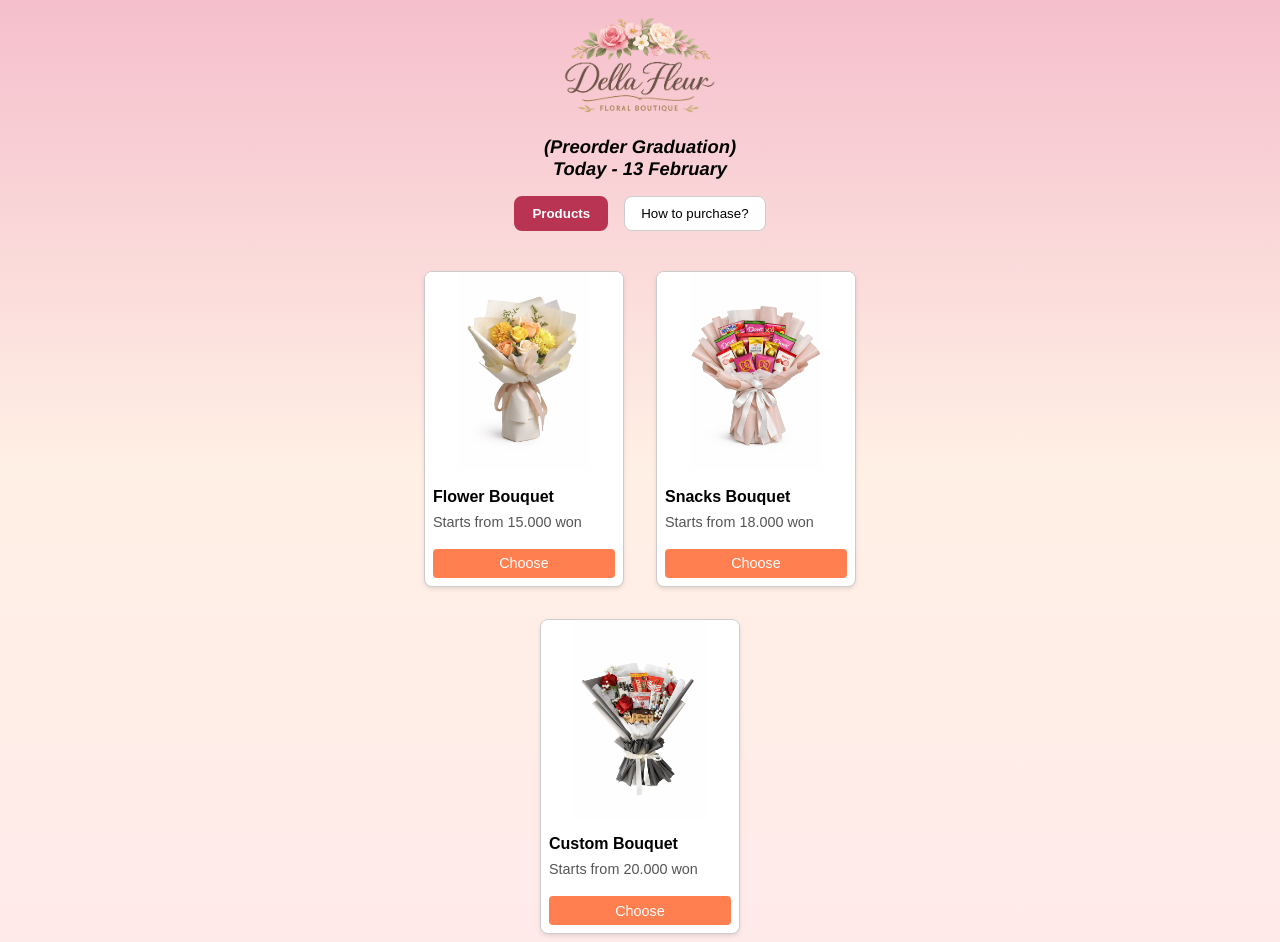
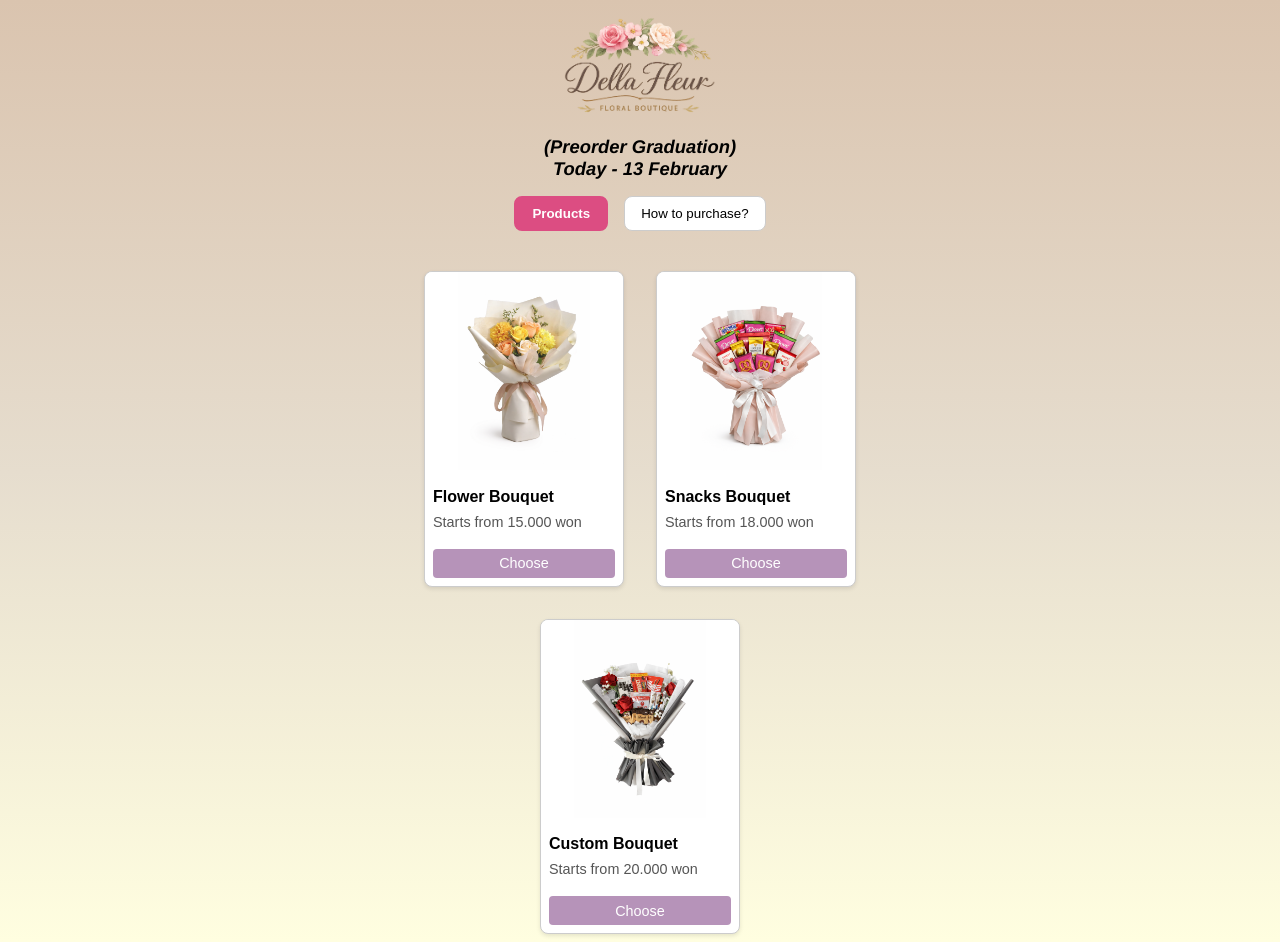
Before and after one commit to orenkeorenan/dellaFleur, a Next.js app: page / in a window 1280 px wide. Built offline with nearby package versions, Linux system fonts and the light colour scheme.

Commit message:
gajisfdjg

```diff
--- a/src/app/(main)/layout.js
+++ b/src/app/(main)/layout.js
@@ -5,7 +5,8 @@ export default function MainLayout({ children }) {
         <div
             style={{
                 minHeight: "100vh",
-                background: "linear-gradient(180deg, #F5BFCC 0%, #FFF0E5 50%, #FFEAEA 100%)",
+                background: "linear-gradient(180deg, #DAC4AF 0%, #E6DDCE 50%, #FFFEE0 100%)",
+                // backgroundColor:"#DAC4AF",
                 display: "flex",
                 flexDirection: "column",
                 fontFamily: "'Helvetica Neue', sans-serif",
--- a/src/app/components/Buttons/NavButtons.js
+++ b/src/app/components/Buttons/NavButtons.js
@@ -15,8 +15,8 @@ function NavButtons({ active, setActive }) {
             style={{
                 padding: '0.5rem 1rem',
                 borderRadius: '0.5rem',
-                border: active === btn ? '2px solid #b93453' : '1px solid #ccc',
-                backgroundColor: active === btn ? '#b93453' : '#fff',
+                border: active === btn ? '2px solid #DC4D82' : '1px solid #ccc',
+                backgroundColor: active === btn ? '#DC4D82' : '#fff',
                 color: active === btn ? '#fff' : '#000',
                 cursor: 'pointer',
                 fontWeight: active === btn ? 'bold' : 'normal',
--- a/src/app/components/ProductCard/ProductCard.js
+++ b/src/app/components/ProductCard/ProductCard.js
@@ -116,7 +116,7 @@ function ProductCard({ title = 'Product Name', price = '15.000', images = [] ,on
             fontSize: '0.9rem',
             borderRadius: '0.25rem',
             border: 'none',
-            backgroundColor: '#ff7f50',
+            backgroundColor: '#B693B9',
             color: '#fff',
             cursor: 'pointer',
             width: '100%',
```
